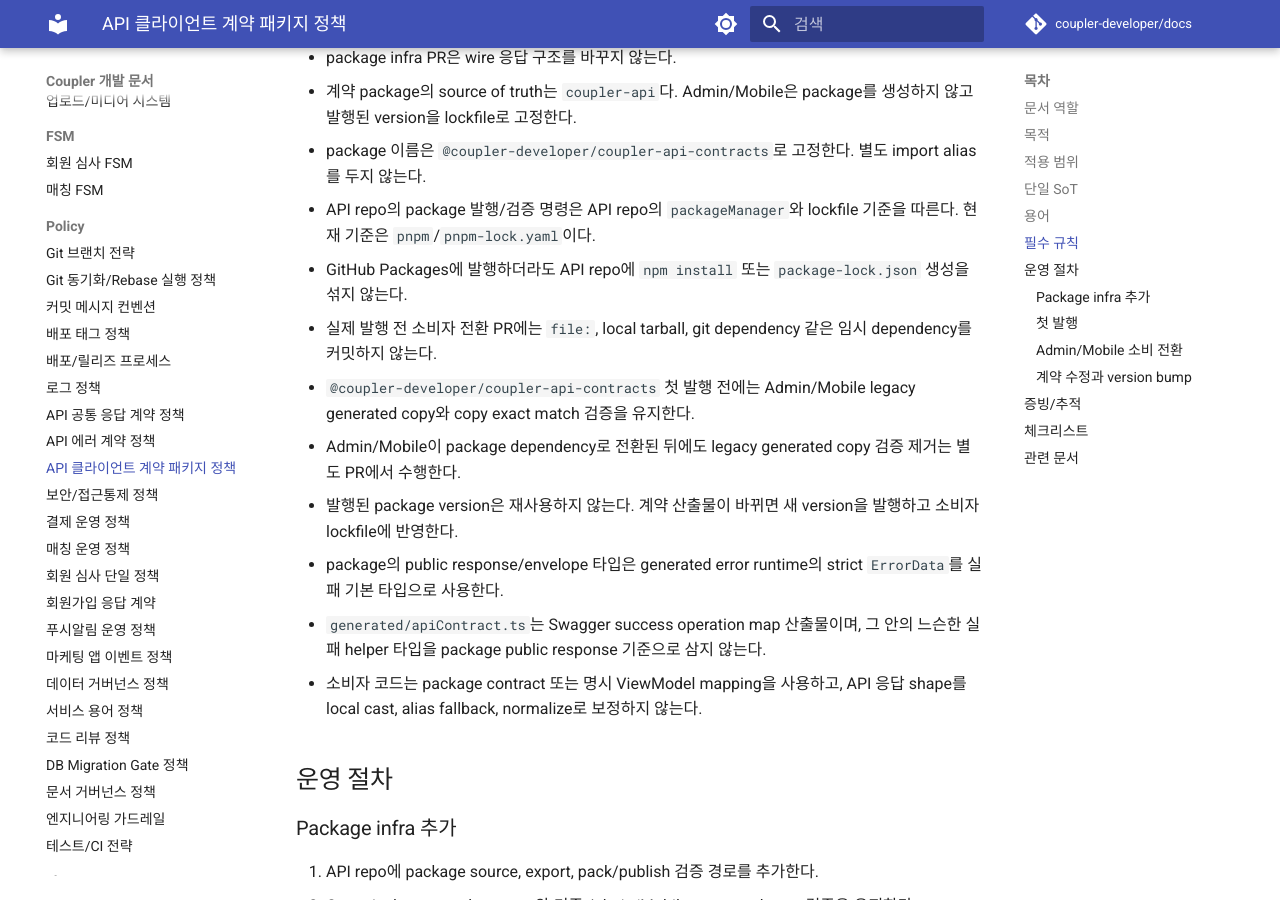
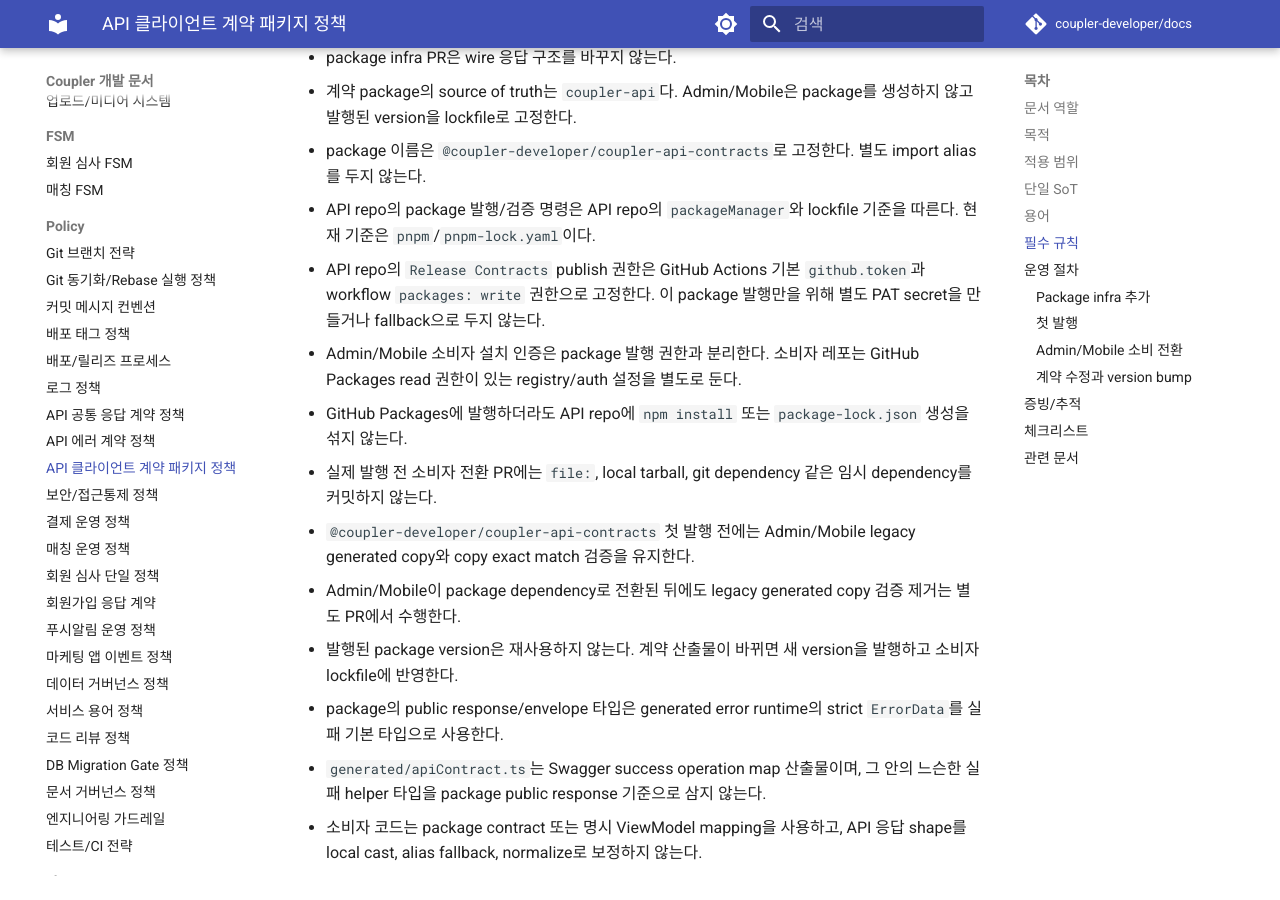
Before and after one commit to coupler-developer/docs, an MkDocs documentation site: the page built from content/policy/api-client-contract-package-policy.md, in a window 1280 px wide and 900 px high, scrolled down 1712 px. Built offline with MkDocs 1.6.1 and Material for MkDocs 9.7.7, drawn with Linux system fonts in a browser that asks for light colours; comment, search, counter and statistics services are not loaded.

Commit message:
docs: 계약 패키지 publish 토큰 기준 명시
Changes:
- Release Contracts publish 권한을 github.token과 packages: write 기준으로 명시
- 소비자 설치 인증은 package 발행 권한과 분리된다는 기준 추가

Tests:
- node scripts/validate-docs-structure.mjs 통과
- node scripts/validate-release-records.mjs 통과
- node scripts/validate-api-error-docs.mjs 통과
- markdownlint-cli2 통과
- node scripts/run-mkdocs-build.mjs 통과

```diff
--- a/content/policy/api-client-contract-package-policy.md
+++ b/content/policy/api-client-contract-package-policy.md
@@ -48,6 +48,8 @@
 - 계약 package의 source of truth는 `coupler-api`다. Admin/Mobile은 package를 생성하지 않고 발행된 version을 lockfile로 고정한다.
 - package 이름은 `@coupler-developer/coupler-api-contracts`로 고정한다. 별도 import alias를 두지 않는다.
 - API repo의 package 발행/검증 명령은 API repo의 `packageManager`와 lockfile 기준을 따른다. 현재 기준은 `pnpm`/`pnpm-lock.yaml`이다.
+- API repo의 `Release Contracts` publish 권한은 GitHub Actions 기본 `github.token`과 workflow `packages: write` 권한으로 고정한다. 이 package 발행만을 위해 별도 PAT secret을 만들거나 fallback으로 두지 않는다.
+- Admin/Mobile 소비자 설치 인증은 package 발행 권한과 분리한다. 소비자 레포는 GitHub Packages read 권한이 있는 registry/auth 설정을 별도로 둔다.
 - GitHub Packages에 발행하더라도 API repo에 `npm install` 또는 `package-lock.json` 생성을 섞지 않는다.
 - 실제 발행 전 소비자 전환 PR에는 `file:`, local tarball, git dependency 같은 임시 dependency를 커밋하지 않는다.
 - `@coupler-developer/coupler-api-contracts` 첫 발행 전에는 Admin/Mobile legacy generated copy와 copy exact match 검증을 유지한다.
```
